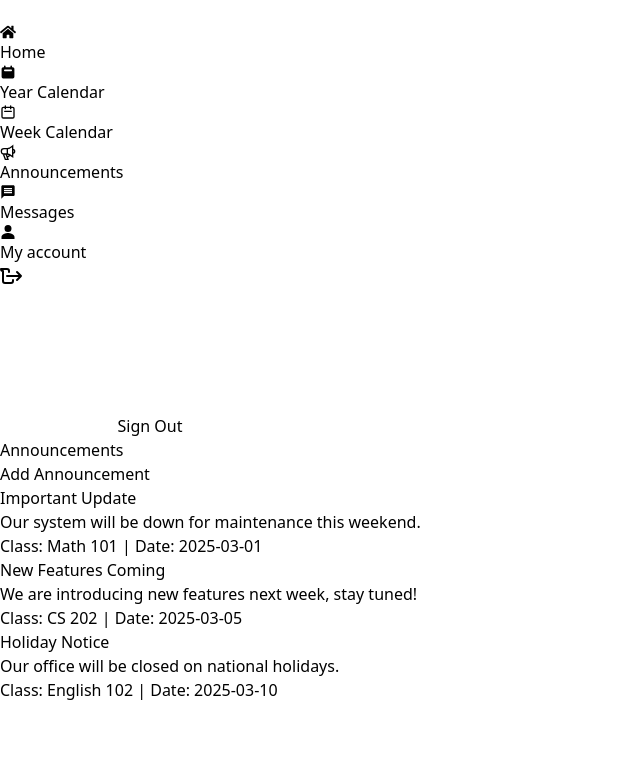
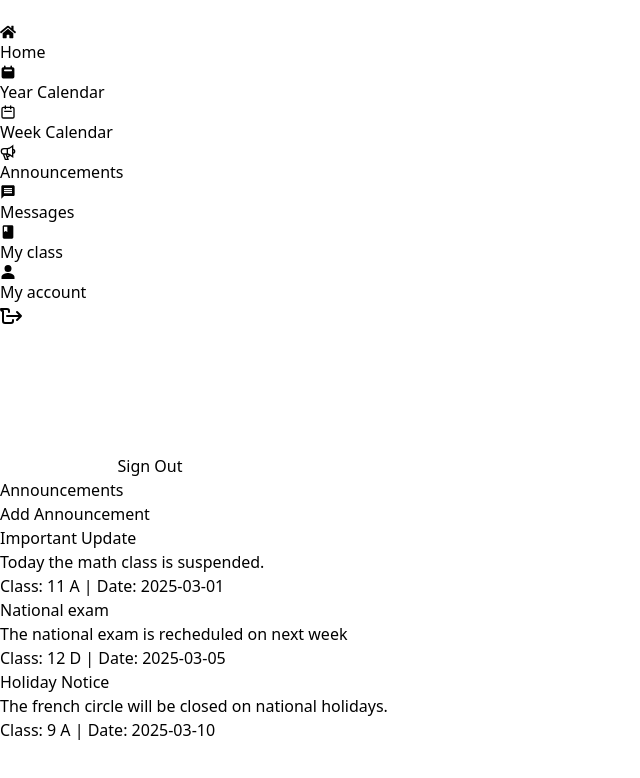
Before and after one commit to vVic1029v/agile-project-next, a Next.js app: page /announcements in a window 1280 px wide. Shown: the top 778 px of the page, without its empty margins (0-640 px from the left). Built offline with nearby package versions, Linux system fonts and the light colour scheme; no server answers.

Commit message:
my class ruta + in navbar

```diff
--- a/src/components/AnnouncementsPage.tsx
+++ b/src/components/AnnouncementsPage.tsx
@@ -15,9 +15,9 @@ const AnnouncementsPage: React.FC = () => {
   // Simulare anunțuri
   useEffect(() => {
     setAnnouncements([
-      { title: "Important Update", content: "Our system will be down for maintenance this weekend.", class: "Math 101", date: "2025-03-01" },
-      { title: "New Features Coming", content: "We are introducing new features next week, stay tuned!", class: "CS 202", date: "2025-03-05" },
-      { title: "Holiday Notice", content: "Our office will be closed on national holidays.", class: "English 102", date: "2025-03-10" }
+      { title: "Important Update", content: "Today the math class is suspended.", class: "11 A", date: "2025-03-01" },
+      { title: "National exam", content: "The national exam is recheduled on next week", class: "12 D", date: "2025-03-05" },
+      { title: "Holiday Notice", content: "The french circle will be closed on national holidays.", class: "9 A", date: "2025-03-10" }
     ]);
   }, []);
 
@@ -38,7 +38,6 @@ const AnnouncementsPage: React.FC = () => {
 
   return (
     <div className="min-h-screen flex flex-col items-center bg-gray-50 py-12 px-4 sm:px-6 lg:px-8 bg-gradient-to-br from-white via-blue-50 to-blue-300">
-      {/* Titlul animat */}
       <motion.h1
         className="text-4xl sm:text-5xl font-extrabold text-transparent bg-clip-text bg-gradient-to-r from-cyan-500 to-blue-600 mb-8"
         initial={{ opacity: 0, y: 50 }}
@@ -48,7 +47,6 @@ const AnnouncementsPage: React.FC = () => {
         Announcements
       </motion.h1>
 
-      {/* Butonul de adăugare anunț cu animație fade in */}
       <motion.button
         onClick={() => setShowModal(true)}
         className="mb-6 px-6 py-3 text-white bg-cyan-600 rounded-xl shadow-md hover:bg-cyan-700 transition duration-300 transform hover:scale-105"
--- a/src/components/body/PageBodyWrapper.tsx
+++ b/src/components/body/PageBodyWrapper.tsx
@@ -9,6 +9,7 @@ import { GrAnnounce } from "react-icons/gr";
 import { MdMessage } from "react-icons/md";
 import { IoPersonSharp } from "react-icons/io5";
 import { Session } from "inspector/promises";
+import { MdClass } from "react-icons/md";
 
 interface PageBodyWrapperProps {
   children: React.ReactNode;
@@ -32,7 +33,7 @@ const SideBarHolder: React.FC<PageBodyWrapperProps> = ({ children }) => {
     <div className="flex h-screen w-screen overflow-hidden">
       {/* Sidebar */}
       <nav
-        className={`bg-gray-800 text-white transition-all duration-300 flex-shrink-0 ${isExpanded ? "w-64" : "w-20"} h-full flex flex-col`}
+        className={`bg-blue-950 text-white transition-all duration-300 flex-shrink-0 ${isExpanded ? "w-64" : "w-20"} h-full flex flex-col`}
       >
         {/* Toggle Button */}
         <div className="flex items-center h-16 border-b border-gray-700 px-8">
@@ -137,6 +138,17 @@ const SideBarHolder: React.FC<PageBodyWrapperProps> = ({ children }) => {
             </li>
             <li>
               <Link
+                href="/myclass"
+                className="flex items-center space-x-3 py-2 px-4 rounded-md hover:bg-gray-700 transition-all duration-200">
+                <MdClass className="h-6 w-6 flex-shrink-0" /> {/* Prevent icon resize */}
+                <span
+                  className={`truncate ${isExpanded ? "opacity-100" : "opacity-0"} transition-all duration-200`} >
+                    My class
+                </span>
+              </Link>
+            </li>
+            <li>
+              <Link
                 href="/myaccount"
                 className="flex items-center space-x-3 py-2 px-4 rounded-md hover:bg-gray-700 transition-all duration-200"  >
                 <IoPersonSharp className="h-6 w-6 flex-shrink-0" /> {/* Prevent icon resize */}
```
Also changed, not shown: src/app/(pages)/(user)/myclass/page.tsx (added, +14 -0 lines), src/components/Myclass.Page.tsx (added, +10 -0 lines).
